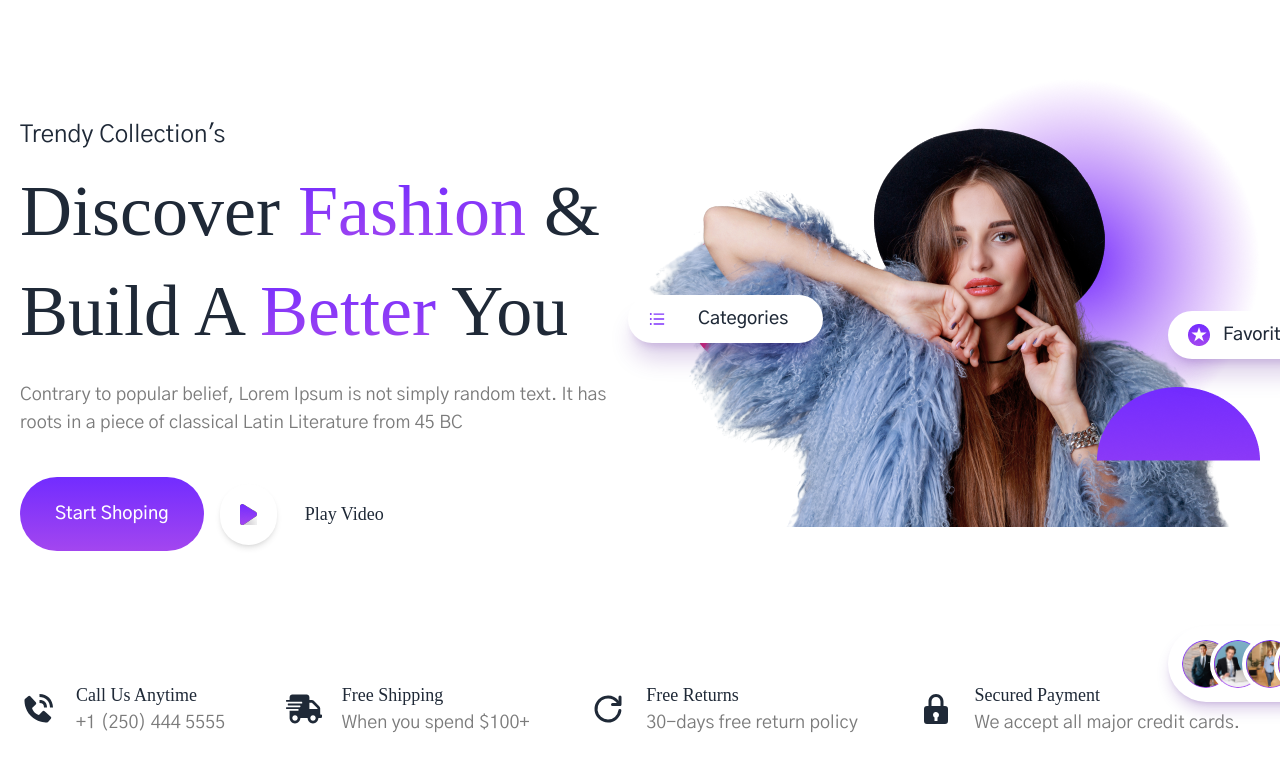
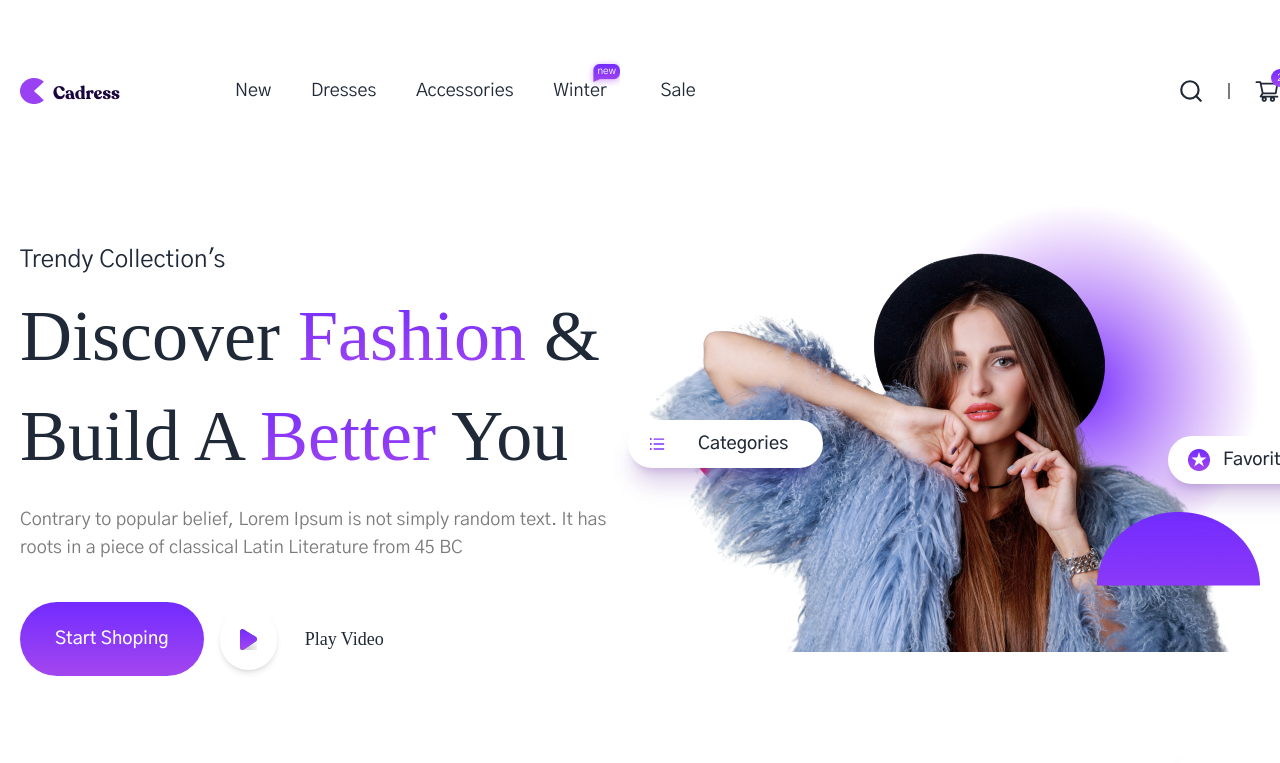
Before and after one commit to jahidhasan136/winter-vibes, a React (Vite) app: page / in a window 1280 px wide. Shown: the top 763 px of the page. Built offline with nearby package versions, Linux system fonts and the light colour scheme; a web font is replaced by a local one.

Commit message:
added all code

```diff
--- a/src/Layout/Main.jsx
+++ b/src/Layout/Main.jsx
@@ -6,7 +6,7 @@ import Footer from "../Pages/Shared/Footer/Footer";
 const Main = () => {
     return (
         <div>
-            {/* <Navbar></Navbar> */}
+            <Navbar></Navbar>
             <Outlet></Outlet>
             <Footer></Footer>
         </div>
--- a/src/Pages/Shared/Navbar/Navbar.jsx
+++ b/src/Pages/Shared/Navbar/Navbar.jsx
@@ -46,7 +46,7 @@ const Navbar = () => {
     >
       {/* Desktop Device */}
       <div className="hidden md:flex items-center justify-between container mx-auto text-lg mt-[57px]">
-        <div className="flex gap-[115px] items-center">
+        <div className="flex gap-[50px] lg:gap-[115px] items-center p-5">
           <img src={logo} alt="" />
           <div className="flex gap-10">
             <Link>New</Link>
```
